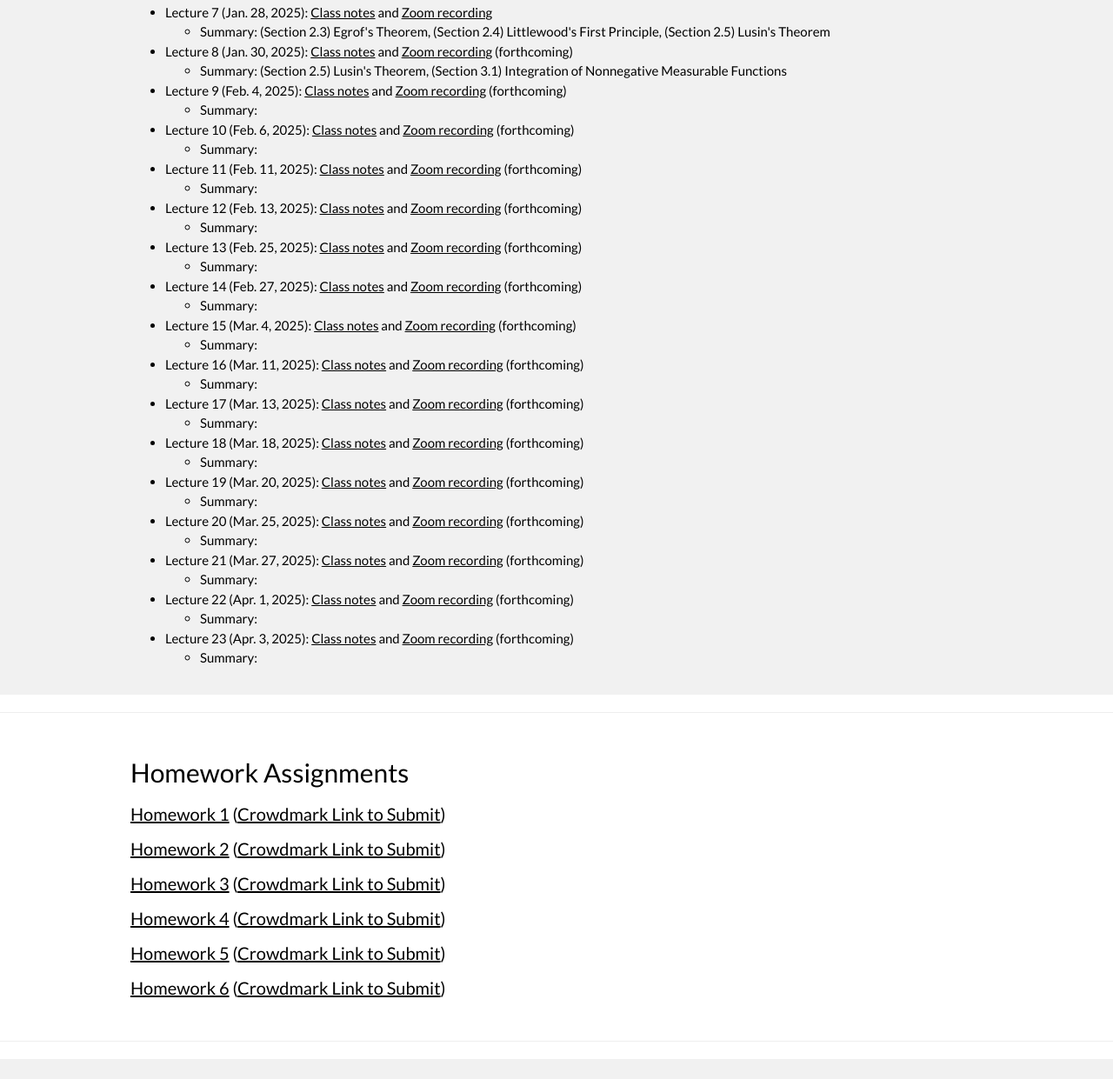
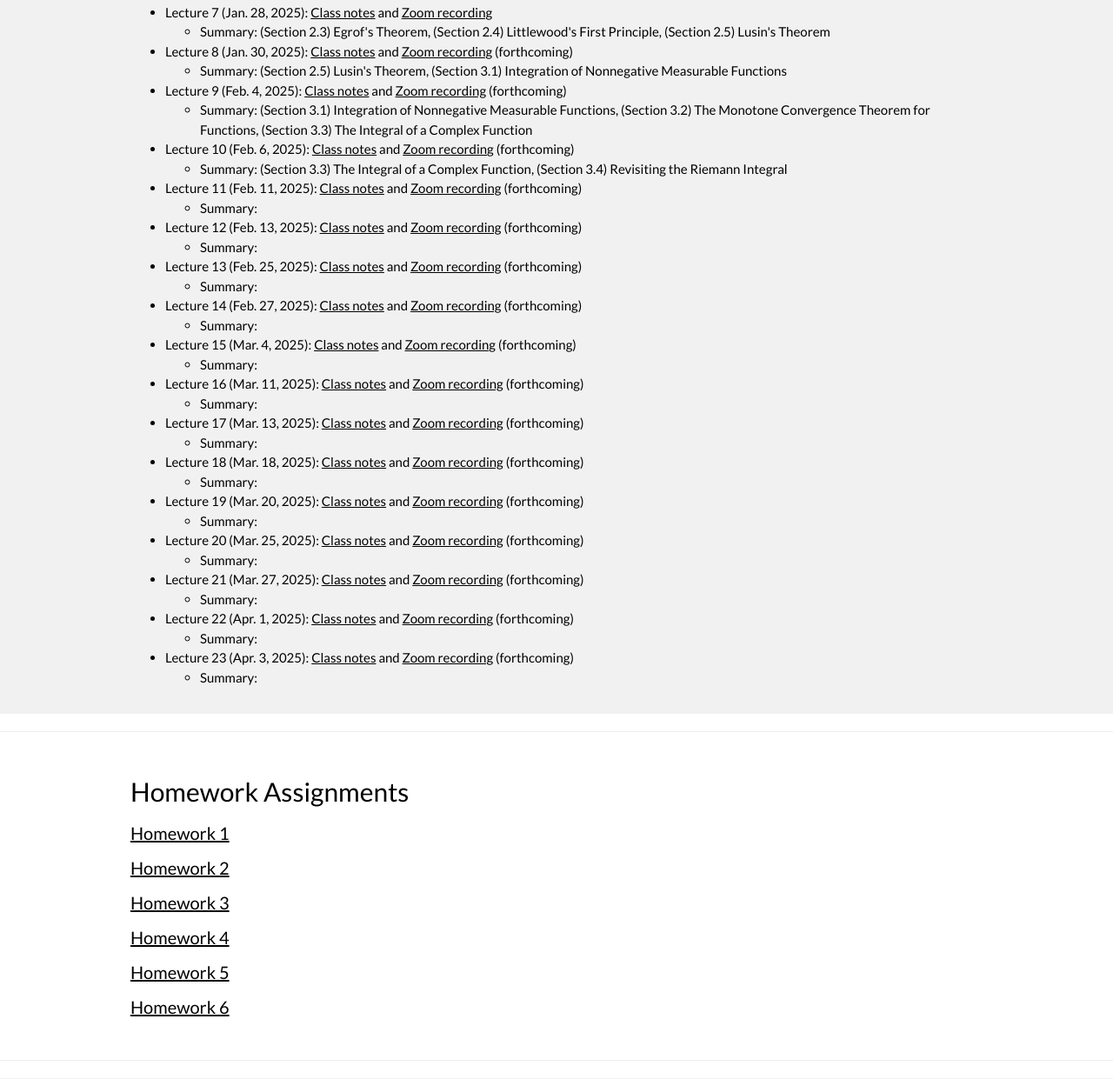
Before and after one commit to joetran0/MATH-6280-Measure-Theory-Winter-2025, a plain HTML site: page index.html in a window 1280 px wide. Shown: the part 2085-3326 px from the top of the page at 87% size. Drawn offline with nearby package versions, Linux system fonts and the light colour scheme.

Commit message:
Update index.html

```diff
--- a/index.html
+++ b/index.html
@@ -135,13 +135,13 @@
                     <ul>
                         <li>Summary: (Section 2.5) Lusin's Theorem, (Section 3.1) Integration of Nonnegative Measurable Functions</li>
                     </ul>
-                    <li>Lecture 9 (Feb. 4, 2025): <a href="#">Class notes</a> and <a href="#">Zoom recording</a> (forthcoming)</li>
+                    <li>Lecture 9 (Feb. 4, 2025): <a href="MATH 6280 Lecture 9.pdf">Class notes</a> and <a href="#">Zoom recording</a> (forthcoming)</li>
                     <ul>
-                        <li>Summary:</li>
+                        <li>Summary: (Section 3.1) Integration of Nonnegative Measurable Functions, (Section 3.2) The Monotone Convergence Theorem for Functions, (Section 3.3) The Integral of a Complex Function</li>
                     </ul>
-                    <li>Lecture 10 (Feb. 6, 2025): <a href="#">Class notes</a> and <a href="#">Zoom recording</a> (forthcoming)</li>
+                    <li>Lecture 10 (Feb. 6, 2025): <a href="MATH 6280 Lecture 10.pdf">Class notes</a> and <a href="#">Zoom recording</a> (forthcoming)</li>
                     <ul>
-                        <li>Summary:</li>
+                        <li>Summary: (Section 3.3) The Integral of a Complex Function, (Section 3.4) Revisiting the Riemann Integral</li>
                     </ul>
                     <li>Lecture 11 (Feb. 11, 2025): <a href="#">Class notes</a> and <a href="#">Zoom recording</a> (forthcoming)</li>
                     <ul>
@@ -205,12 +205,12 @@
             <div class="w3-content">
                 <h2>Homework Assignments</h2>
 
-                <h4><a href="M6280-A1.pdf">Homework 1</a> (<a href="#">Crowdmark Link to Submit</a>)</h4>
-                <h4><a href="M6280-A2.pdf">Homework 2</a> (<a href="#">Crowdmark Link to Submit</a>)</h4>
-                <h4><a href="M6280-A3.pdf">Homework 3</a> (<a href="#">Crowdmark Link to Submit</a>)</h4>
-                <h4><a href="M6280-A4.pdf">Homework 4</a> (<a href="#">Crowdmark Link to Submit</a>)</h4>
-                <h4><a href="M6280-A5.pdf">Homework 5</a> (<a href="#">Crowdmark Link to Submit</a>)</h4>
-                <h4><a href="M6280-A6.pdf">Homework 6</a> (<a href="#">Crowdmark Link to Submit</a>)</h4>
+                <h4><a href="M6280-A1.pdf">Homework 1</a></h4>
+                <h4><a href="M6280-A2.pdf">Homework 2</a></h4>
+                <h4><a href="M6280-A3.pdf">Homework 3</a></h4>
+                <h4><a href="M6280-A4.pdf">Homework 4</a></h4>
+                <h4><a href="M6280-A5.pdf">Homework 5</a></h4>
+                <h4><a href="M6280-A6.pdf">Homework 6</a></h4>
             </div>
         </div>
 
```
